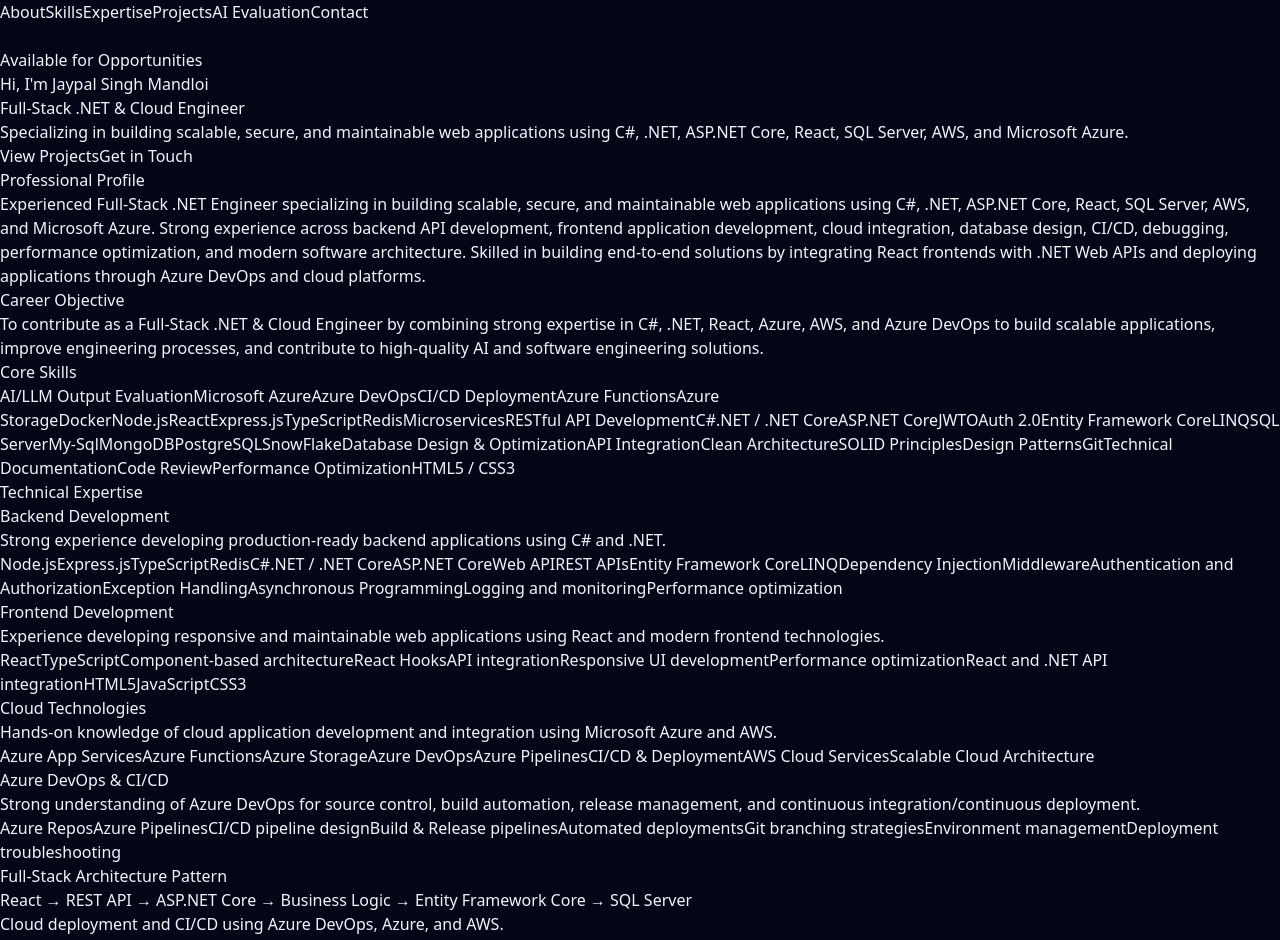
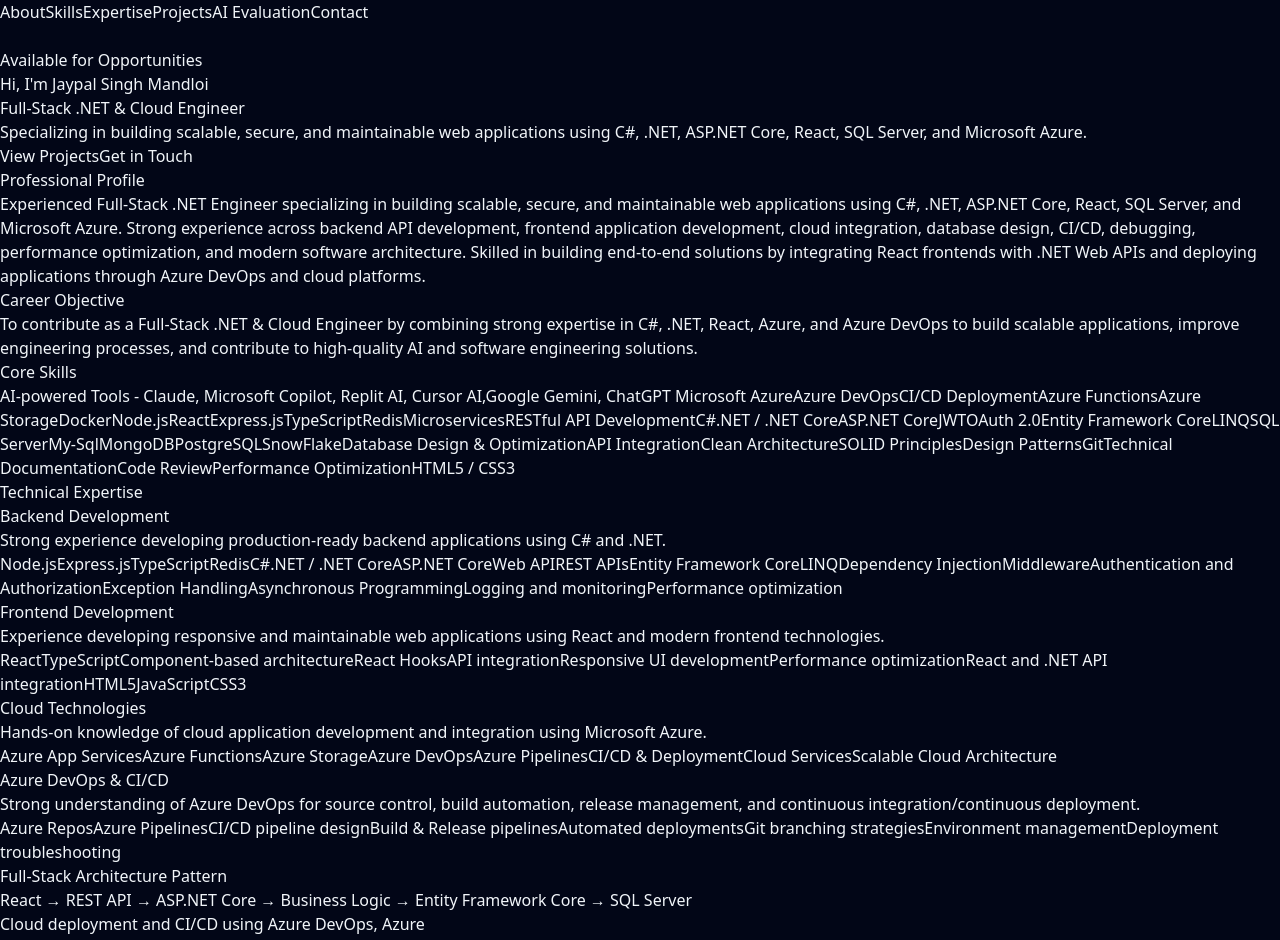
Before and after one commit to jaypalmandloi/jaypal-portfolio, a React (Vite) app: page / in a window 1280 px wide. Shown: the top 940 px of the page. Built offline with nearby package versions, Linux system fonts and the light colour scheme.

Commit message:
added AI tools

```diff
--- a/src/data/portfolioData.ts
+++ b/src/data/portfolioData.ts
@@ -8,12 +8,12 @@ export interface Project {
 export const portfolioData = {
   name: "Jaypal Singh Mandloi",
   title: "Full-Stack .NET & Cloud Engineer",
-  tagline: "Specializing in building scalable, secure, and maintainable web applications using C#, .NET, ASP.NET Core, React, SQL Server, AWS, and Microsoft Azure.",
-  about: "Experienced Full-Stack .NET Engineer specializing in building scalable, secure, and maintainable web applications using C#, .NET, ASP.NET Core, React, SQL Server, AWS, and Microsoft Azure. Strong experience across backend API development, frontend application development, cloud integration, database design, CI/CD, debugging, performance optimization, and modern software architecture. Skilled in building end-to-end solutions by integrating React frontends with .NET Web APIs and deploying applications through Azure DevOps and cloud platforms.",
-  careerObjective: "To contribute as a Full-Stack .NET & Cloud Engineer by combining strong expertise in C#, .NET, React, Azure, AWS, and Azure DevOps to build scalable applications, improve engineering processes, and contribute to high-quality AI and software engineering solutions.",
+  tagline: "Specializing in building scalable, secure, and maintainable web applications using C#, .NET, ASP.NET Core, React, SQL Server, and Microsoft Azure.",
+  about: "Experienced Full-Stack .NET Engineer specializing in building scalable, secure, and maintainable web applications using C#, .NET, ASP.NET Core, React, SQL Server, and Microsoft Azure. Strong experience across backend API development, frontend application development, cloud integration, database design, CI/CD, debugging, performance optimization, and modern software architecture. Skilled in building end-to-end solutions by integrating React frontends with .NET Web APIs and deploying applications through Azure DevOps and cloud platforms.",
+  careerObjective: "To contribute as a Full-Stack .NET & Cloud Engineer by combining strong expertise in C#, .NET, React, Azure, and Azure DevOps to build scalable applications, improve engineering processes, and contribute to high-quality AI and software engineering solutions.",
 
   coreSkills: [
-    "AI/LLM Output Evaluation",
+    "AI-powered Tools - Claude,  Microsoft Copilot, Replit AI, Cursor AI,Google Gemini, ChatGPT ",
 
     "Microsoft Azure", "Azure DevOps", "CI/CD Deployment", "Azure Functions", "Azure Storage", "Docker",
     "Node.js", "React","Express.js",  "TypeScript","Redis",
@@ -53,10 +53,10 @@ export const portfolioData = {
     },
     {
       category: "Cloud Technologies",
-      description: "Hands-on knowledge of cloud application development and integration using Microsoft Azure and AWS.",
+      description: "Hands-on knowledge of cloud application development and integration using Microsoft Azure.",
       items: [
         "Azure App Services", "Azure Functions", "Azure Storage", "Azure DevOps",
-        "Azure Pipelines", "CI/CD & Deployment", "AWS Cloud Services", "Scalable Cloud Architecture"
+        "Azure Pipelines", "CI/CD & Deployment", "Cloud Services", "Scalable Cloud Architecture"
       ]
     },
     {
@@ -71,7 +71,7 @@ export const portfolioData = {
 
   architectureFlow: {
     pipeline: "React → REST API → ASP.NET Core → Business Logic → Entity Framework Core → SQL Server",
-    deployment: "Cloud deployment and CI/CD using Azure DevOps, Azure, and AWS.",
+    deployment: "Cloud deployment and CI/CD using Azure DevOps, Azure",
     focusAreas: [
       "Separation of concerns", "Clean Architecture", "Scalable API design",
       "Reusable React components", "Secure authentication", "Database optimization",
@@ -143,7 +143,7 @@ export const portfolioData = {
     "Evaluating AI-generated C# and .NET code",
     "Reviewing React and frontend implementations",
     "Evaluating ASP.NET Core API designs",
-    "Reviewing Azure and AWS cloud solutions",
+    "Reviewing Azure cloud solutions",
     "Identifying technical inaccuracies and hallucinations",
     "Evaluating scalability and performance",
     "Reviewing database and API approaches",
@@ -169,16 +169,17 @@ export const portfolioData = {
     Backend: [".NET", ".NET Core", "ASP.NET Core", "Web API", "Entity Framework Core", "LINQ"],
     Frontend: ["React", "HTML5", "CSS3", "JavaScript", "TypeScript"],
     Databases: ["SQL Server", "Relational Database Design", "Query Optimization"],
-    Cloud: ["Microsoft Azure", "AWS"],
+    Cloud: ["Microsoft Azure","Azure App Service", "Azure Functions", "Azure Blob Storage", "Azure Database", "Azure Kubernetes Service (AKS)", "Azure Load Balancer", "Azure Key Vault", "Azure Monitor", "Azure Logic Apps", "Azure Service Bus", "Azure Event Grid"],
     DevOps: ["Azure DevOps", "Azure Repos", "Azure Pipelines", "CI/CD", "Git", "Docker"],
     Architecture: ["Microservices", "REST APIs", "Clean Architecture", "SOLID", "Design Patterns"],
-    Practices: ["Code Review", "Unit Testing", "Debugging", "Performance Optimization", "Technical Documentation"]
+    Practices: ["Code Review", "Unit Testing", "Debugging", "Performance Optimization", "Technical Documentation"],
+    AITools: ["Claude", "Microsoft Copilot", "Replit AI", "Cursor AI", "Google Gemini", "ChatGPT"]
   },
 
   whatIBring: [
     "Strong C# and .NET development experience",
     "Full-stack development using React + .NET",
-    "Experience with AWS and Microsoft Azure",
+    "Experience with Microsoft Azure",
     "Strong Azure DevOps and CI/CD knowledge",
     "Backend API and integration expertise",
     "Modern frontend development experience",
```
